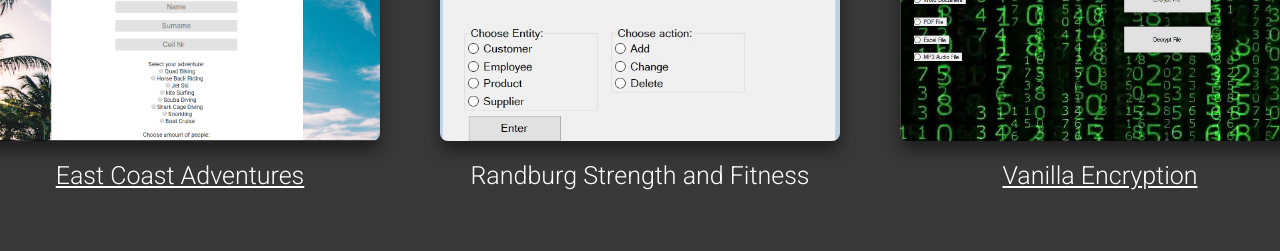
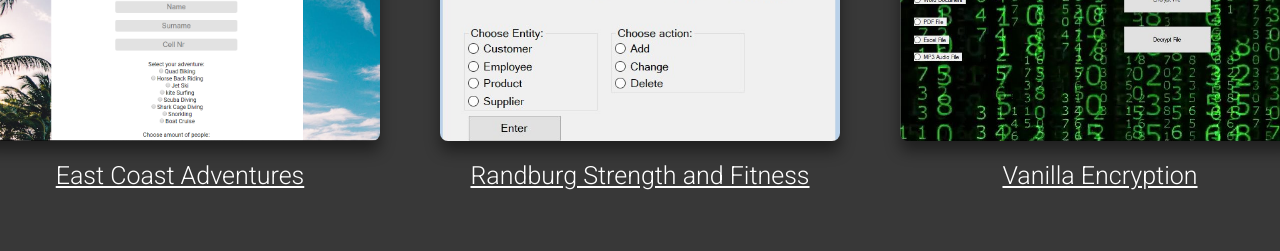
Before and after one commit to GvNiekerk/Project1, a React (Create React App) app: page / in a window 1280 px wide. Shown: the part 2302-2553 px from the top of the page. Built offline with nearby package versions, Linux system fonts and the light colour scheme.

Commit message:
Added a hyperlink

```diff
--- a/package.json
+++ b/package.json
@@ -14,7 +14,7 @@
     "serve": "^11.3.2"
   },
   "scripts": {
-    "start": "serve -s build",
+    "start": "react-scripts start",
     "build": "react-scripts build",
     "test": "react-scripts test",
     "eject": "react-scripts eject"
--- a/src/App.js
+++ b/src/App.js
@@ -183,7 +183,7 @@
         <hr style={{backgroundColor: "black", borderColor: "black"}}/>
         <div className="Project-Row">
           <Project title="East Coast Adventures" screenshot = {Project1Screenshot} link="https://github.com/GvNiekerk/East-Coast-Adventures" />
-          <Project title="Randburg Strength and Fitness" screenshot = {Project2Screenshot} />
+          <Project title="Randburg Strength and Fitness" screenshot = {Project2Screenshot} link="https://github.com/ivansnyman/Finale-Projek-V2.0"/>
           <Project title="Vanilla Encryption" screenshot = {Project3Screenshot} link="https://github.com/GvNiekerk/Vanilla-Encryption"/>
         </div>
       </div>
@@ -197,3 +197,7 @@
 }
 
 export default App;
+
+
+//"start": "react-scripts start", for dev
+//"start": "serve -s build", for heroku
```
